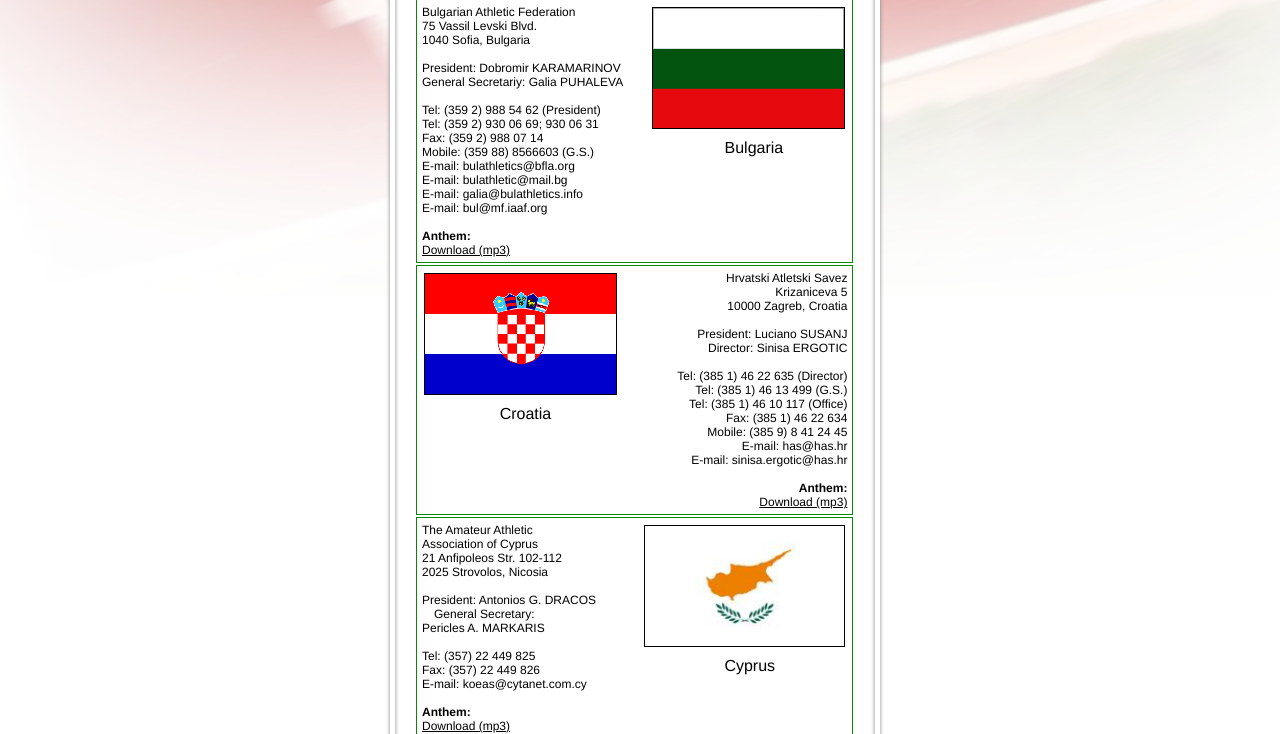
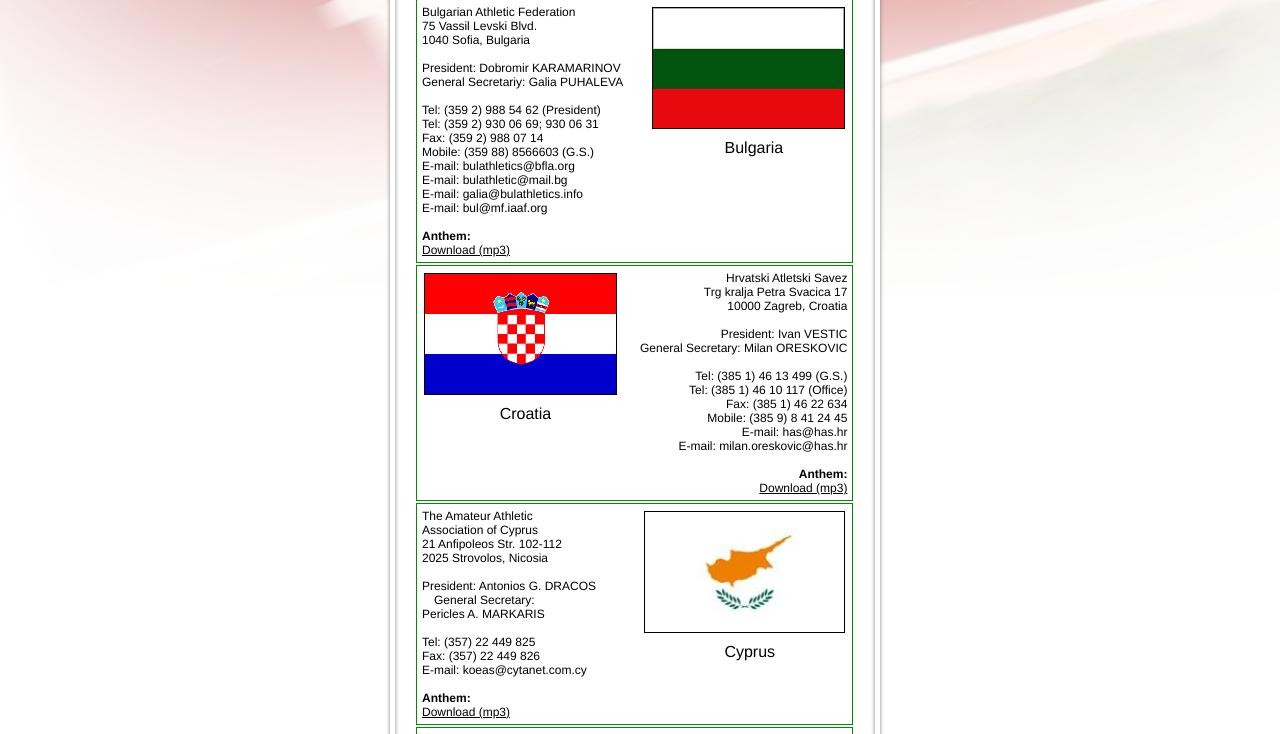
Before and after one commit to gpuhalev/new_abaf, a PHP site: page /members.php in a window 1280 px wide. Shown: the part 1002-1736 px from the top of the page. Run offline with PHP 8.4, Linux system fonts and the light colour scheme; some libraries are stand-ins or nearby versions.

Commit message:
croatia changes

```diff
--- a/members.php
+++ b/members.php
@@ -139,19 +139,18 @@
                     </div>
                     <div class="picright">
                     	Hrvatski Atletski Savez<br>
-                        Krizaniceva 5<br>
+                        Trg kralja Petra Svacica 17<br>
                         10000 Zagreb, Croatia<br>
                         <br />
-                        President: Luciano SUSANJ<br>
-                        Director: Sinisa ERGOTIC<br>
+                        President: Ivan VESTIC<br>
+                        General Secretary: Milan ORESKOVIC<br>
                         <br>
-                        Tel: (385 1) 46 22 635 (Director)<br>
                         Tel: (385 1) 46 13 499 (G.S.)<br>
                         Tel: (385 1) 46 10 117 (Office)<br>
                         Fax: (385 1) 46 22 634<br>
                         Mobile: (385 9) 8 41 24 45<br>
                         E-mail: has@has.hr<br />
-                        E-mail: sinisa.ergotic@has.hr<br />
+                        E-mail: milan.oreskovic@has.hr<br />
                         <br>
                         <strong>Anthem:</strong><br>
                         <a href="files/memberAnthems/hymne_cro.mp3" target="_blank">Download (mp3)</a>
@@ -312,10 +311,9 @@
                         Tel: (40 21) 319 24 47 (Pres.)<br>
                         Fax: (40 21) 319 24 43 (Int. Rel.)<br>
                         Fax: (373 22) 278 300<br>
-                        E-mail: sorin@fra.ro (President)<br>
-                        E-mail: nana@fra.ro (Gen. Sec.)<br>
-                        E-mail: traian@fra.ro (Int. Rel.)<br>
-                        <br>
+                        E-mail: sanduion@fra.ro  (President)<br>
+                        E-mail: office@fra.ro (Federation)<br>
+                                                <br>
                         <strong>Anthem:</strong><br>
                         <a href="files/memberAnthems/hymne_rou.mp3" target="_blank">Download (mp3)</a>
                     </div>
@@ -344,7 +342,7 @@
                         Fax: (381 11) 2627 371<br>
                         Mobile: (381 64) 640 11 31 (G.S.)<br>
                         E-mail: asj@Eunet.rs<br>
-                        E-mail: boban45@beotel.net<br>
+                        E-mail: brankovic.slobodan1@gmail.com <br>
                         <br>
                         <strong>Anthem:</strong><br>
                         <a href="files/memberAnthems/hymne_srb.mp3" target="_blank">Download (mp3)</a>
```
